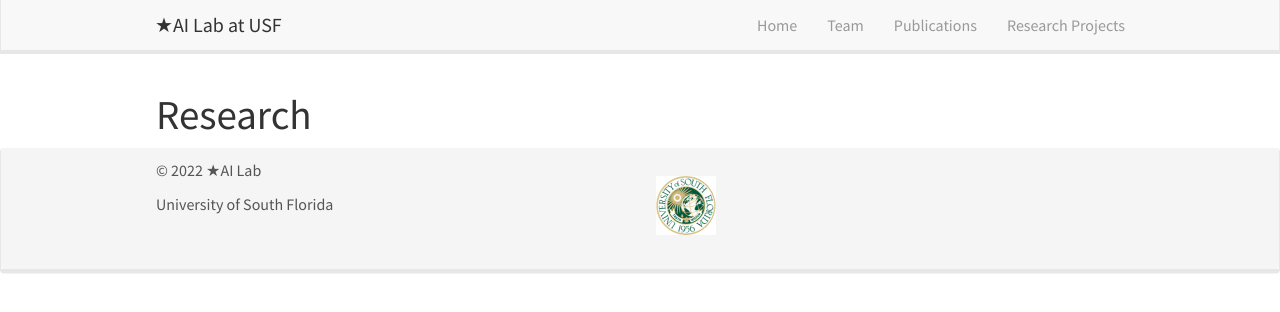
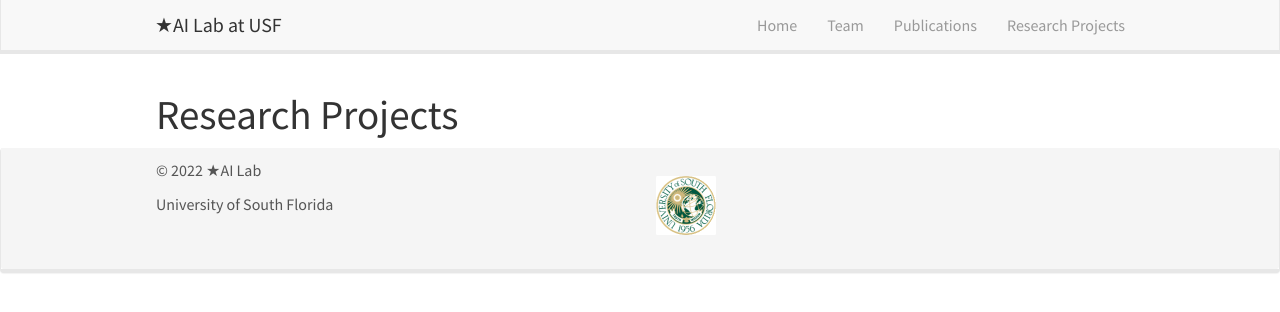
Before and after one commit to star-ailab/star-ailab.github.io, a Jekyll site: the page built from _pages/research.md, in a window 1280 px wide. Shown: the top 312 px of the page. Built offline with Jekyll 4.4.1, drawn with Linux system fonts in a browser that asks for light colours; nearby versions of some CDN libraries.

Commit message:
Update research.md

```diff
--- a/_pages/research.md
+++ b/_pages/research.md
@@ -6,7 +6,7 @@ sitemap: false
 permalink: /research/
 ---
 
-# Research
+# Research Projects
 
 <!---
 Our overarching goal is to explore and understand new quantum states of electronic matter on the atomic scale. To do so, we use and develop novel spectroscopic-imaging scanning tunneling microscopy (SI-STM) tools to visualize the relevant quantum mechanical degrees of freedom.
```
